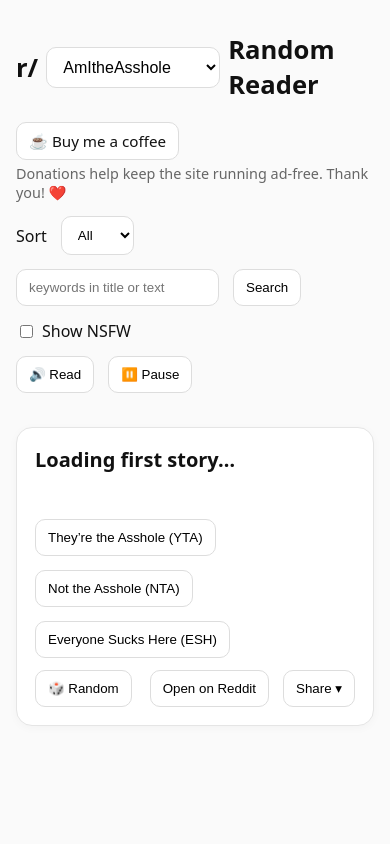
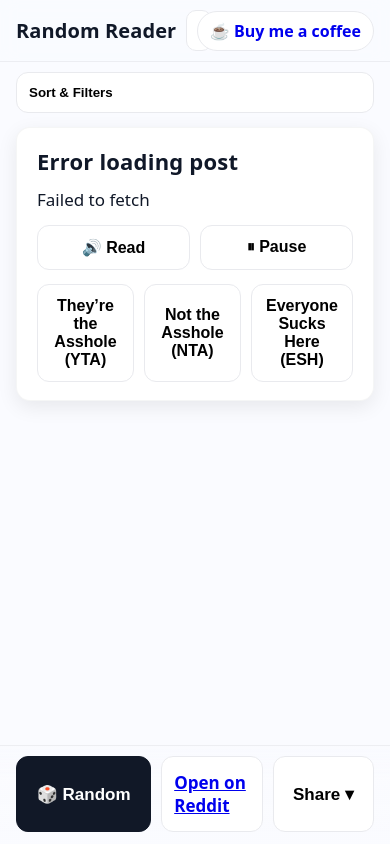
Before and after one commit to r0bay/Latest-Version-of-AITA, a Flask app: page / in a window 390 px wide. Run offline with Flask 3, Linux system fonts and the light colour scheme; data that the repository does not hold is empty.

Commit message:
Mobile CSS live: bump v=2

```diff
--- /dev/null
+++ b/static/mobile.css
@@ -0,0 +1,58 @@
+:root{--pad:16px;--pad-lg:20px;--radius:14px;--border:#e9eaee;--shadow:0 6px 20px rgba(0,0,0,.08)}
+html,body{height:100%}
+body{
+  margin:0;
+  font-family:ui-sans-serif,system-ui,-apple-system,"Segoe UI",Roboto,Arial;
+  -webkit-font-smoothing:antialiased;
+  -webkit-tap-highlight-color:transparent;
+  background:#fafbff;
+  color:#101828;
+}
+main{max-width:720px;margin:0 auto;padding:0 var(--pad) calc(96px + env(safe-area-inset-bottom))}
+
+/* Sticky top bar */
+.appbar{position:sticky;top:0;z-index:10;backdrop-filter:saturate(180%) blur(8px);background:rgba(250,251,255,.86);border-bottom:1px solid rgba(16,24,40,.06)}
+.appbar-inner{display:flex;align-items:center;gap:10px;padding:10px var(--pad)}
+.brand{font-weight:800;font-size:20px;letter-spacing:.1px}
+.sub-select{flex:1;min-width:0}
+.sub-select select{width:100%;font-size:16px;padding:10px 12px;border-radius:10px;border:1px solid var(--border);background:#fff}
+.donate-chip{display:inline-flex;align-items:center;gap:6px;padding:8px 12px;border:1px solid var(--border);border-radius:999px;background:#fff;text-decoration:none;font-weight:600}
+
+/* Collapsed filters */
+.filters{margin:10px 0 6px}
+.filters-toggle{width:100%;text-align:left;border:1px solid var(--border);background:#fff;border-radius:12px;padding:12px;font-weight:600}
+.filters-panel{display:none;margin-top:8px;padding:12px;border:1px solid var(--border);border-radius:12px;background:#fff}
+.filters.open .filters-panel{display:block}
+.filters-grid{display:grid;grid-template-columns:1fr 1fr;gap:10px}
+.input,.select{width:100%;padding:12px;border-radius:10px;border:1px solid var(--border);background:#fff;font-size:16px}
+.checkbox-row{display:flex;align-items:center;gap:8px;font-size:15px}
+
+/* Post card */
+.post{margin:14px 0;padding:18px var(--pad-lg);background:#fff;border-radius:var(--radius);box-shadow:var(--shadow);border:1px solid rgba(16,24,40,.04)}
+.post h1{margin:2px 0 10px;font-size:22px;line-height:1.25;letter-spacing:.2px}
+.post .body p{margin:10px 0;font-size:17px;line-height:1.6}
+
+/* Buttons */
+.btn{appearance:none;border:1px solid var(--border);background:#fff;border-radius:12px;padding:12px 14px;font-weight:700;font-size:16px}
+.btn:active{transform:translateY(1px)}
+.btn.primary{background:#111827;color:#fff;border-color:#111827}
+.btn-row{display:grid;grid-template-columns:1fr 1fr;gap:10px;margin-top:12px}
+.btn-row-3{display:grid;grid-template-columns:1fr 1fr 1fr;gap:10px;margin-top:10px}
+
+/* Sticky bottom actions */
+.sticky-actions{
+  position:fixed;left:0;right:0;bottom:0;z-index:20;
+  padding:10px var(--pad) calc(12px + env(safe-area-inset-bottom));
+  background:linear-gradient(180deg, rgba(250,251,255,0) 0%, rgba(250,251,255,.85) 30%, rgba(250,251,255,.98) 100%);
+  border-top:1px solid rgba(16,24,40,.06);
+  display:grid;grid-template-columns:1.2fr .9fr .9fr;gap:10px;
+}
+.sticky-actions .btn{padding:14px 12px;font-size:17px}
+
+/* Motion + tablet polish */
+@media (prefers-reduced-motion:reduce){*{animation:none!important;transition:none!important}}
+@media (min-width:768px){
+  .brand{font-size:22px}
+  .post h1{font-size:24px}
+  .sticky-actions{max-width:720px;margin:0 auto;left:50%;transform:translateX(-50%)}
+}
--- a/templates/index.html
+++ b/templates/index.html
@@ -1,7 +1,20 @@
 <!doctype html>
-<html>
+<html lang="en">
 <head>
-  <!-- Google tag (gtag.js) — GA4 -->
+  <meta charset="utf-8" />
+  <title>Random AITA — Reader</title>
+  <meta name="viewport" content="width=device-width, initial-scale=1, viewport-fit=cover" />
+  <meta name="theme-color" content="#111827" />
+  <link rel="manifest" href="/static/manifest.webmanifest">
+
+  <!-- Mobile-first styles -->
+  <link rel="stylesheet" href="/static/mobile.css?v=2">
+
+
+  <!-- (Keep your existing app logic) -->
+  <script defer src="/static/app.js?v=14"></script>
+
+  <!-- OPTIONAL: GA4 (leave as-is if you already have it working)
   <script async src="https://www.googletagmanager.com/gtag/js?id=G-BDXP39TTQC"></script>
   <script>
     window.dataLayer = window.dataLayer || [];
@@ -9,254 +22,118 @@
     gtag('js', new Date());
     gtag('config', 'G-BDXP39TTQC');
   </script>
+  -->
+</head>
+<body>
 
-  <meta charset="utf-8" />
-  <title>Random AITA — Reader</title>
-  <meta name="viewport" content="width=device-width, initial-scale=1" />
+  <!-- Sticky top bar -->
+  <header class="appbar">
+    <div class="appbar-inner">
+      <div class="brand">Random Reader</div>
 
-  <!-- PWA hooks -->
-  <link rel="manifest" href="/static/manifest.webmanifest">
-  <meta name="theme-color" content="#ffffff">
-  <link rel="apple-touch-icon" href="/static/icons/icon-192.png">
-  <script>
-    if ("serviceWorker" in navigator) {
-      window.addEventListener("load", () => {
-        navigator.serviceWorker.register("/static/sw.js").catch(console.error);
-      });
-    }
-  </script>
-
-  <link rel="stylesheet" href="/static/styles.css">
-
-  <style>
-    :root { --gap: 14px; }
-    * { box-sizing: border-box; }
-    body { font-family: system-ui, -apple-system, Segoe UI, Roboto, sans-serif; margin: 0; padding: 0; background: #fafafa; color: #111; }
-    main { max-width: 900px; margin: 32px auto; padding: 0 16px; }
-    header { display: grid; gap: var(--gap); margin-bottom: 16px; }
-    .controls, .controls2 { display: flex; flex-wrap: wrap; gap: var(--gap); align-items: center; }
-    .row { display: flex; flex-wrap: wrap; gap: var(--gap); align-items: center; }
-    .space { flex: 1; }
-    .card { background: #fff; border: 1px solid #e5e5e5; border-radius: 16px; padding: 18px; box-shadow: 0 2px 10px rgba(0,0,0,.03); }
-    h1 { font-size: 1.6rem; margin: 0; display:flex; align-items:center; gap:8px;}
-    h2 { font-size: 1.25rem; margin-top: 0; }
-    .body { white-space: pre-wrap; line-height: 1.55; }
-    .meta { color: #666; font-size: .9rem; margin-top: 10px; min-height: 1.2em; }
-    button, select, input[type="text"] { padding: 10px 12px; border-radius: 10px; border: 1px solid #ddd; background: #fff; }
-    button:hover { background: #f2f2f2; cursor: pointer; }
-    select#subreddit { font-size: 1rem; }
-    .spinner { position: fixed; top: 16px; right: 16px; display: none; width: 22px; height: 22px; border: 3px solid #ccc; border-top-color: #333; border-radius: 50%; animation: spin 1s linear infinite; z-index: 100; }
-    @keyframes spin { to { transform: rotate(360deg); } }
-    .error { color: #b00020; font-size: .95rem; min-height: 1.2em; }
-    .vote { display: flex; flex-wrap: wrap; gap: var(--gap); align-items: center; margin-top: 12px; }
-    .vote .tally { color: #333; font-size: .95rem; }
-    .toggle { display:flex; align-items:center; gap:6px; }
-
-    .share-wrap { position: relative; display: inline-block; }
-    .share-menu {
-      position: absolute; top: 105%; right: 0;
-      background: #fff; border: 1px solid #ddd; border-radius: 10px;
-      box-shadow: 0 6px 16px rgba(0,0,0,.08);
-      padding: 8px; display: none; min-width: 180px; z-index: 50;
-    }
-    .share-menu button { display: block; width: 100%; text-align: left; margin: 2px 0; }
-
-    /* Under-story action bar */
-    .under-actions { display: flex; align-items: center; gap: var(--gap); margin-top: 12px; }
-    .right-actions { margin-left: auto; display: flex; gap: var(--gap); align-items: center; }
-
-    /* Buy Me a Coffee (minimal) */
-    .tip-wrap { margin-top: 6px; }
-    .tip-btn { display: inline-block; padding: 8px 12px; border-radius: 10px; border: 1px solid #ddd; background: #fff; text-decoration: none; color: #111; font-size: .95rem; }
-    .tip-btn:hover { background: #f2f2f2; }
-    .tip-note { color:#666; font-size:.9rem; margin-top:4px; }
-  </style>
-</head>
-
-<body>
-<main>
-  <header>
-    <h1>
-      <span>r/</span>
-      <select id="subreddit" aria-label="Choose subreddit">
-        <option value="ALL">All (all subreddits)</option>
-        <option value="AmItheAsshole" selected>AmItheAsshole</option>
-        <option value="twohottakes">twohottakes</option>
-        <option value="AmIOverreacting">AmIOverreacting</option>
-      </select>
-      <span>Random Reader</span>
-    </h1>
-
-    <!-- Buy Me a Coffee -->
-    <div class="row">
-      <div class="tip-wrap">
-        <a class="tip-btn" href="https://www.buymeacoffee.com/randomaita" target="_blank" rel="noopener">
-          ☕ Buy me a coffee
-        </a>
-        <div class="tip-note">Donations help keep the site running ad-free. Thank you! ❤️</div>
-      </div>
-    </div>
-
-    <!-- Controls -->
-    <div class="controls">
-      <div class="row">
-        <label>Sort</label>
-        <select id="sort">
-          <option value="all">All</option>
-          <option value="hot">Hot</option>
-          <option value="new">New</option>
-          <option value="top">Top</option>
-        </select>
-        <select id="topRange" style="display:none">
-          <option value="day">Day</option>
-          <option value="week" selected>Week</option>
-          <option value="month">Month</option>
-          <option value="year">Year</option>
-          <option value="all">All</option>
+      <div class="sub-select">
+        <!-- Subreddit selector (IDs kept the same if you had one) -->
+        <select id="subSelect" aria-label="Choose subreddit">
+          <option value="AmItheAsshole" selected>r/AmItheAsshole</option>
+          <option value="amithebuttface">r/AmITheButtface</option>
+          <option value="relationships">r/relationships</option>
         </select>
       </div>
 
-      <div class="row">
-        <input id="searchBox" type="text" placeholder="keywords in title or text" />
-        <button id="searchBtn">Search</button>
-      </div>
-
-      <div class="row toggle">
-        <input id="nsfw" type="checkbox" />
-        <label for="nsfw">Show NSFW</label>
-      </div>
-    </div>
-
-    <div class="controls2">
-      <div class="row">
-        <button id="speak">🔊 Read</button>
-        <button id="pause">⏸️ Pause</button>
-      </div>
+      <a class="donate-chip" href="https://ko-fi.com/" target="_blank" rel="noopener">☕ Buy me a coffee</a>
     </div>
   </header>
 
-  <div class="spinner" id="spinner"></div>
-  <div id="error" class="error"></div>
+  <main>
+    <!-- Collapsed filters -->
+    <section class="filters" id="filters">
+      <button class="filters-toggle" type="button"
+              onclick="document.getElementById('filters').classList.toggle('open')">
+        Sort & Filters
+      </button>
 
-  <article class="card" id="postCard">
-    <h2 id="title">Loading first story…</h2>
-    <p id="text" class="body"></p>
-    <div class="meta" id="meta"></div>
+      <div class="filters-panel">
+        <div class="filters-grid">
+          <select class="select" id="sortSelect" aria-label="Sort">
+            <option value="all" selected>All</option>
+            <option value="top">Top</option>
+            <option value="new">New</option>
+          </select>
 
-    <!-- Voting block (JS hides it for specified subs) -->
-    <div class="vote" id="voteBlock">
-      <button id="voteYTA">They’re the Asshole (YTA)</button>
-      <button id="voteNTA">Not the Asshole (NTA)</button>
-      <button id="voteESH">Everyone Sucks Here (ESH)</button>
-      <span class="tally" id="tally"></span>
+          <input class="input" id="kw" placeholder="keywords in title or text" aria-label="Keyword search">
         </div>
 
-    <!-- Under-story action row -->
-    <div class="under-actions">
-      <button id="randomBtn" data-random="true">🎲 Random</button>
+        <div class="checkbox-row" style="margin-top:10px">
+          <input id="nsfw" type="checkbox">
+          <label for="nsfw">Show NSFW</label>
+        </div>
 
-      <div class="right-actions">
-        <a id="openLink" target="_blank" rel="noopener"><button>Open on Reddit</button></a>
+        <button class="btn" id="searchBtn" style="margin-top:12px">Search</button>
+      </div>
+    </section>
 
-        <div class="share-wrap">
-          <button id="shareToggle">Share ▾</button>
-          <div class="share-menu" id="shareMenu">
-            <button data-share="whatsapp">🟢 WhatsApp</button>
-            <button data-share="facebook">🔵 Facebook</button>
-            <button data-share="twitter">✖️ Twitter (X)</button>
-            <button data-share="reddit">🟠 Reddit</button>
-            <button data-share="sms">💬 Text/SMS</button>
+    <!-- Post card -->
+    <article class="post" id="postCard" aria-live="polite">
+      <h1 id="postTitle">Loading…</h1>
+      <div class="body" id="postBody">
+        <!-- Your JS fills in paragraphs here -->
       </div>
+
+      <!-- TTS controls (IDs preserved in case you already handle them) -->
+      <div class="btn-row" style="margin-top:12px">
+        <button class="btn" id="ttsRead">🔊 Read</button>
+        <button class="btn" id="ttsPause">⏸ Pause</button>
       </div>
-      </div>
+
+      <!-- Verdict buttons -->
+      <div class="btn-row-3" style="margin-top:14px">
+        <button class="btn" id="btnYTA">They’re the Asshole (YTA)</button>
+        <button class="btn" id="btnNTA">Not the Asshole (NTA)</button>
+        <button class="btn" id="btnESH">Everyone Sucks Here (ESH)</button>
       </div>
     </article>
   </main>
 
-<!-- Your app logic -->
-<script src="/static/app.js?v=14"></script>
+  <!-- Sticky bottom action bar -->
+  <div class="sticky-actions">
+    <button class="btn primary" id="randomBtn">🎲 Random</button>
+    <a class="btn" id="openReddit" href="#" target="_blank" rel="noopener">Open on Reddit</a>
+    <button class="btn" id="shareToggle">Share ▾</button>
+  </div>
 
-<!-- GA4 custom events (random/share/post_loaded/scroll_depth) -->
+  <!-- Tiny UX helpers that won't conflict with your app.js -->
   <script>
+    // Smooth iOS focus/scroll
+    document.addEventListener('touchstart', ()=>{}, {passive:true});
+
+    // Basic share handler (uses Web Share if available, else clipboard)
     (function () {
-  function onReady(fn){
-    if (document.readyState !== 'loading') fn();
-    else document.addEventListener('DOMContentLoaded', fn);
+      const shareBtn = document.getElementById('shareToggle');
+      if (!shareBtn) return;
+      shareBtn.addEventListener('click', async () => {
+        const url = location.href;
+        const title = document.getElementById('postTitle')?.textContent || 'Random AITA';
+        try {
+          if (navigator.share) {
+            await navigator.share({ title, url });
+          } else if (navigator.clipboard) {
+            await navigator.clipboard.writeText(url);
+            const old = shareBtn.textContent;
+            shareBtn.textContent = 'Copied!';
+            setTimeout(() => shareBtn.textContent = old, 1200);
           }
-  function gtagSafe(name, params){
-    try {
-      if (typeof gtag === 'function') {
-        gtag('event', name, params || {});
-        console.log('[GA] sent:', name, params || {});
+        } catch {}
+      });
+    })();
+
+    // If your loader inserts plain text, auto-wrap into paragraphs
+    (function normalizeParas() {
+      const body = document.getElementById('postBody');
+      if (!body) return;
+      if (body.children.length === 0 && body.textContent.trim().length) {
+        body.innerHTML = body.textContent
+          .split(/\n{2,}/).map(p => `<p>${p.trim()}</p>`).join('');
       }
-    } catch (e) { console.warn('[GA error]', e); }
-  }
-
-  onReady(function () {
-    // Click tracking (Random / Share)
-    document.addEventListener('click', function (e) {
-      const t = e.target.closest('button, a');
-      if (!t) return;
-
-      if (t.id === 'randomBtn' || t.dataset.random === 'true') {
-        gtagSafe('random_post_click', { event_category: 'engagement' });
-      }
-      if (t.id === 'shareToggle') {
-        setTimeout(function () {
-          const menu = document.getElementById('shareMenu');
-          const opened = menu && getComputedStyle(menu).display !== 'none';
-          if (opened) gtagSafe('share_opened', { event_category: 'ui' });
-        }, 0);
-      }
-      if (t.matches('[data-share]')) {
-        const platform = t.getAttribute('data-share') || 'share';
-        gtagSafe('share_clicked', { event_category: 'social', event_label: platform });
-      }
-    }, true);
-
-    // Post loaded detection
-    const titleEl = document.getElementById('title');
-    const textEl  = document.getElementById('text');
-    const linkEl  = document.getElementById('openLink');
-    function signature() {
-      const title = (titleEl?.textContent || '').trim();
-      const body  = (textEl?.textContent || '').trim().slice(0, 160);
-      const href  = (linkEl?.getAttribute('href') || '').trim();
-      return title + '|' + body + '|' + href;
-    }
-    let currentSig = '';
-    let scrollSentFor = '';
-
-    function firePostLoadedIfChanged() {
-      const s = signature();
-      if (s && s !== currentSig) {
-        currentSig = s;
-        scrollSentFor = '';
-        gtagSafe('post_loaded', { event_category: 'content' });
-      }
-    }
-
-    const moOpts = { childList: true, subtree: true, characterData: true };
-    if (titleEl) new MutationObserver(() => { clearTimeout(window.__pl); window.__pl = setTimeout(firePostLoadedIfChanged, 50); }).observe(titleEl, moOpts);
-    if (textEl)  new MutationObserver(() => { clearTimeout(window.__pl); window.__pl = setTimeout(firePostLoadedIfChanged, 50); }).observe(textEl,  moOpts);
-    window.addEventListener('load', () => setTimeout(firePostLoadedIfChanged, 250));
-
-    // Scroll depth @ 75% once per post
-    function pageHeight(){
-      return Math.max(document.body.scrollHeight, document.documentElement.scrollHeight);
-    }
-    function viewportBottom(){
-      return (window.scrollY || window.pageYOffset || 0) + (window.innerHeight || 0);
-    }
-    window.addEventListener('scroll', function () {
-      if (!currentSig || scrollSentFor === currentSig) return;
-      const threshold = pageHeight() * 0.75;
-      if (viewportBottom() >= threshold) {
-        scrollSentFor = currentSig;
-        gtagSafe('scroll_depth', { event_category: 'engagement', value: 75 });
-      }
-    }, { passive: true });
-  });
     })();
   </script>
 </body>
```
Lines whose indentation alone changed are shown as unchanged.
